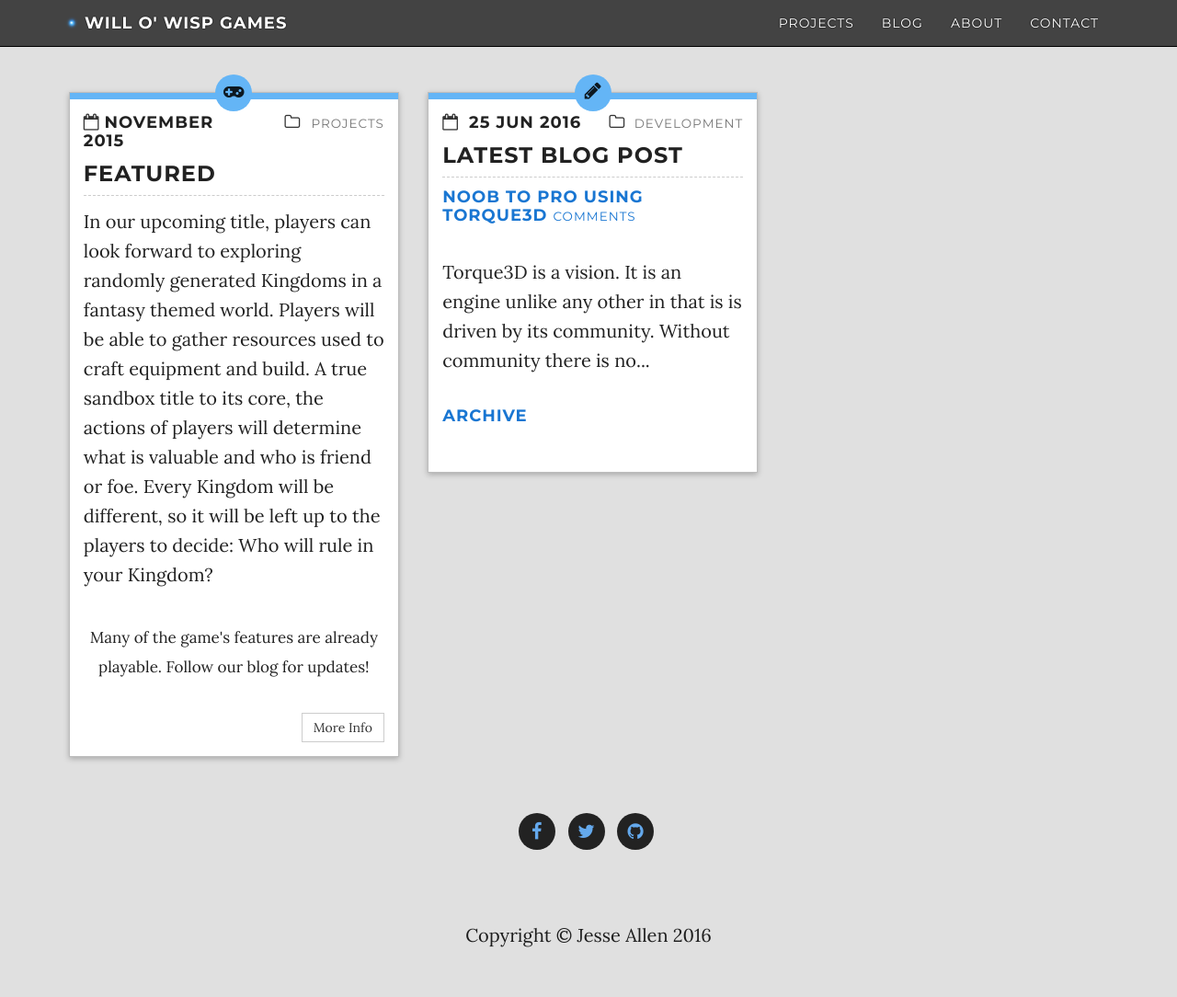
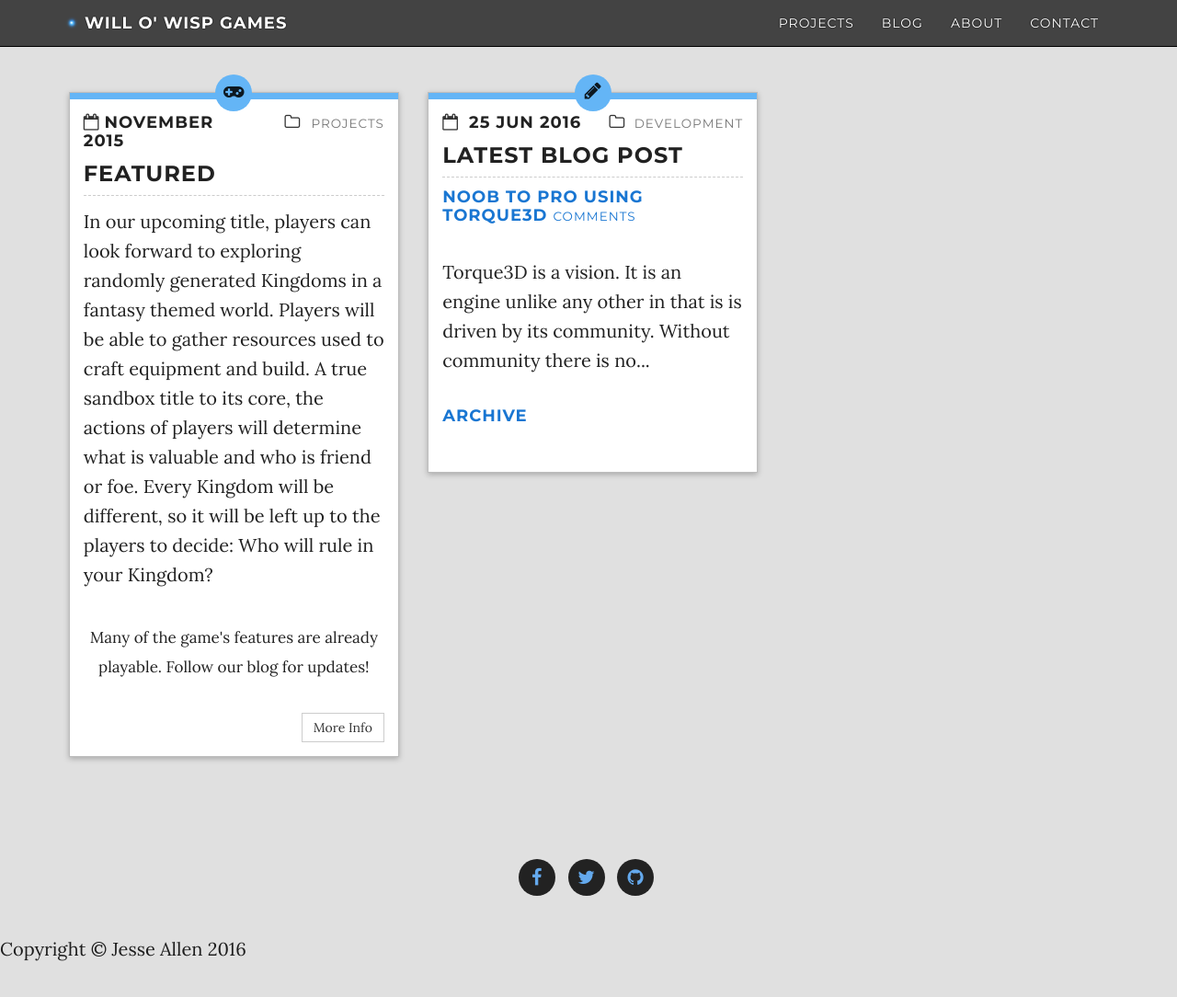
Before and after one commit to WilloWispGames/WilloWispGames.github.io, a Jekyll site: the page built from index.html, in a window 1280 px wide and 1098 px high. Shown: the top 1084 px of the window at 92% size. Built offline with Jekyll 4.4.1, drawn with Linux system fonts in a browser that asks for light colours; nearby versions of some CDN libraries; comment, search, counter and statistics services are not loaded.

Commit message:
Update grayscale.scss

```diff
--- a/css/grayscale.scss
+++ b/css/grayscale.scss
@@ -16,7 +16,6 @@
     font-family: "Lora","Helvetica Neue",Helvetica,Arial,sans-serif;
     color: $primary;
     background-color: $backdrop;
-    position: relative;
 }
 
 html {
@@ -339,16 +338,10 @@
 }
 
 footer {
-    //position: absolute;
-    bottom: 0;
-    width: 100%;
-    height: 125px;
-    //padding: 50px 0;
+    padding: 50px 0;
     text-align: center;
     p {
-        //margin: 0;
-        padding: 10;
-        text-align: center;
+        margin: 0;
     }
 }
 
```
